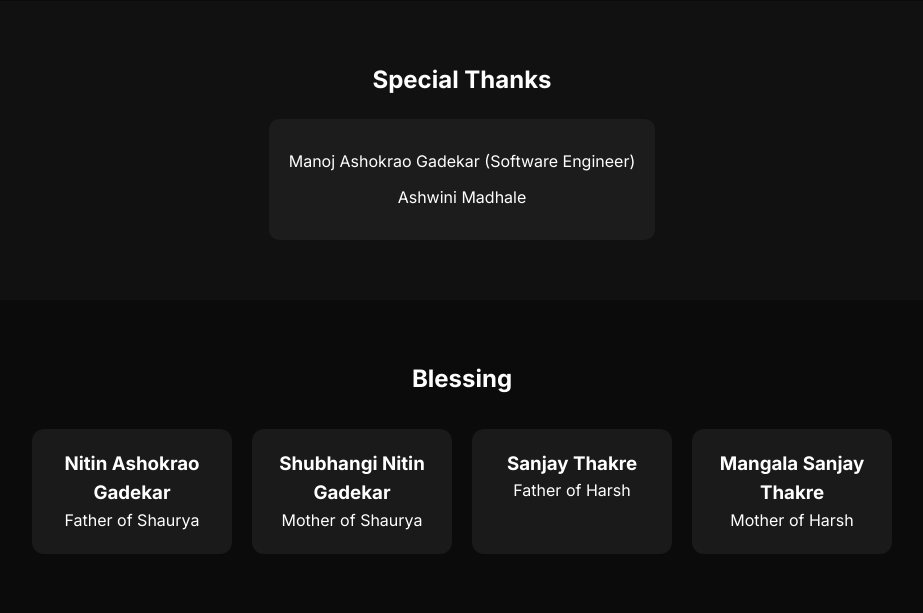
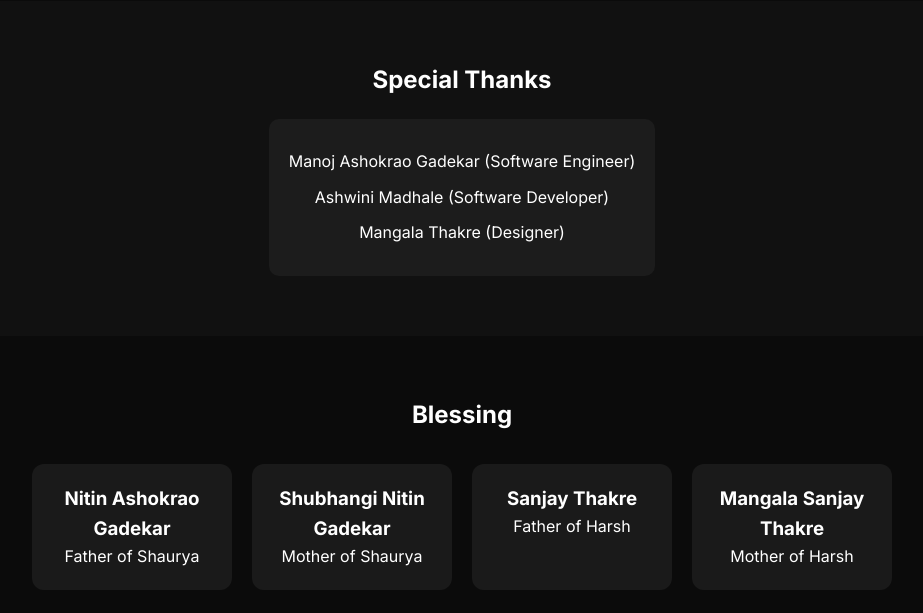
Before and after one commit to Shauryarutu2014/medicare-project, a Flask app: page / in a window 1280 px wide. Shown: the part 4727-5340 px from the top of the page, without its empty margins (178-1101 px from the left). Run offline with Flask 3, Linux system fonts and the light colour scheme; some libraries are stand-ins or nearby versions.

Commit message:
Improved Logo and Founders

```diff
--- a/templates/index.html
+++ b/templates/index.html
@@ -246,7 +246,8 @@
     <div class="thanks-box">
       <ul>
         <li>Manoj Ashokrao Gadekar (Software Engineer)</li>
-        <li>Ashwini Madhale</li>
+        <li>Ashwini Madhale (Software Developer)</li>
+        <li>Mangala Thakre (Designer)</li>
       </ul>
     </div>
   </div>
```
